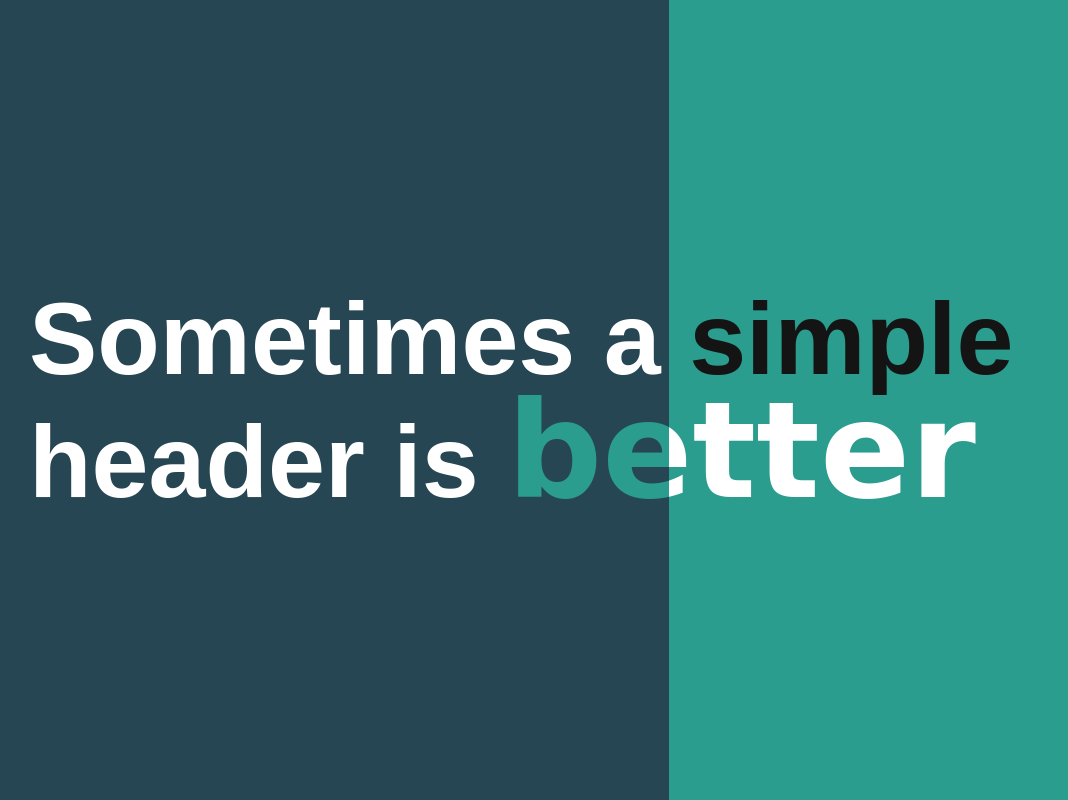
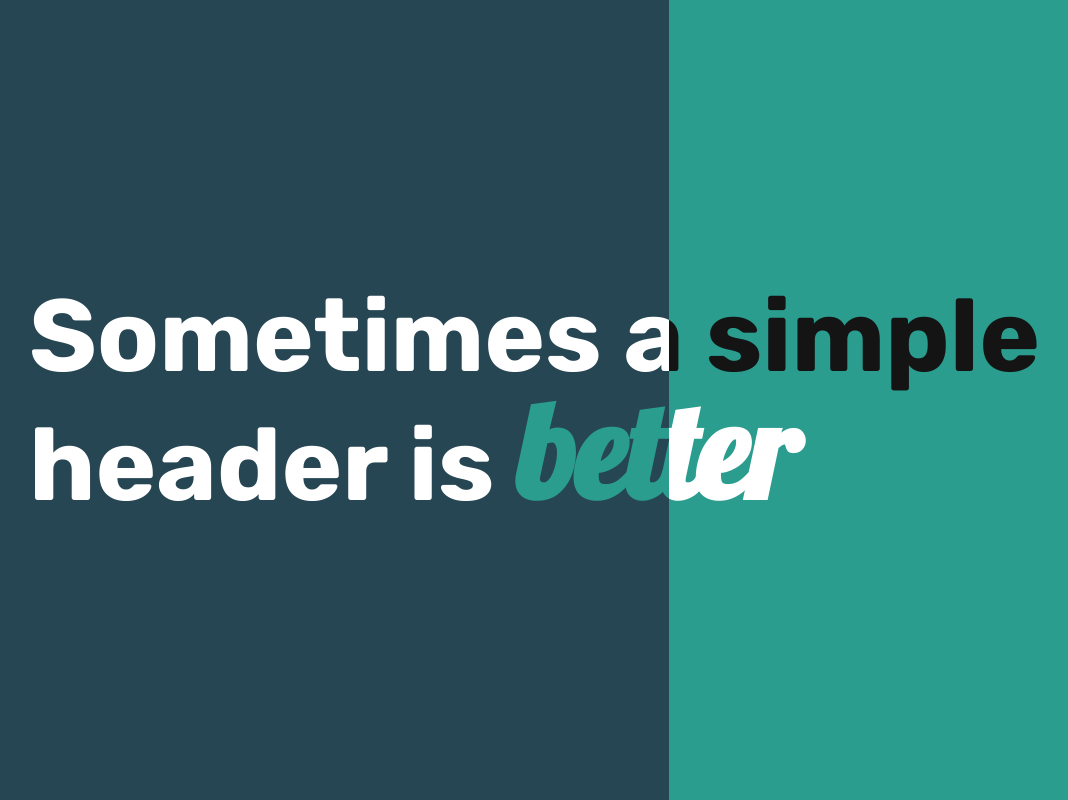
Before and after one commit to Hardvan/Paralyzed-by-Parallax, a Flask app: page /superslider in a window 1280 px wide. Shown: the whole page, without its empty margins (99-1167 px from the left). Run offline with Flask 2, Linux system fonts and the light colour scheme.

Commit message:
Add fonts in super slider

```diff
--- a/static/css/superslider.css
+++ b/static/css/superslider.css
@@ -1,3 +1,5 @@
+@import url("https://fonts.googleapis.com/css2?family=Lobster&family=Rubik:wght@300;400;500;700&display=swap");
+
 :root {
   --dark: rgb(20, 20, 20);
   --yellow: rgb(253, 216, 53);
```
Also changed, not shown: static/images/superslider.png.
